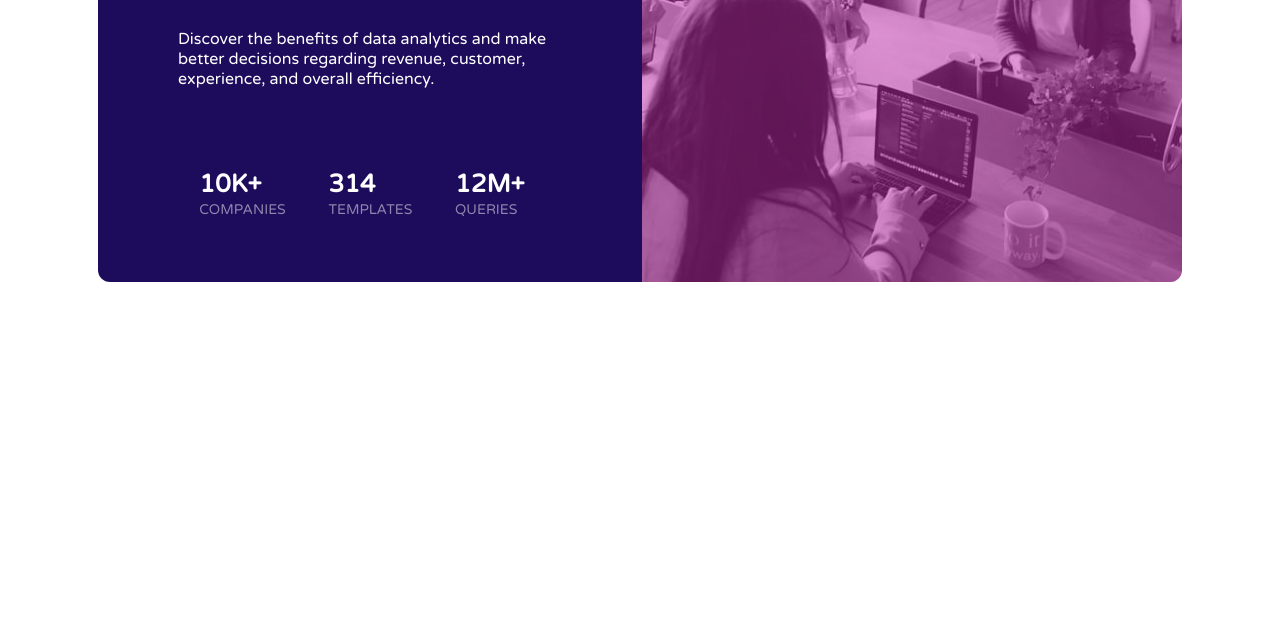
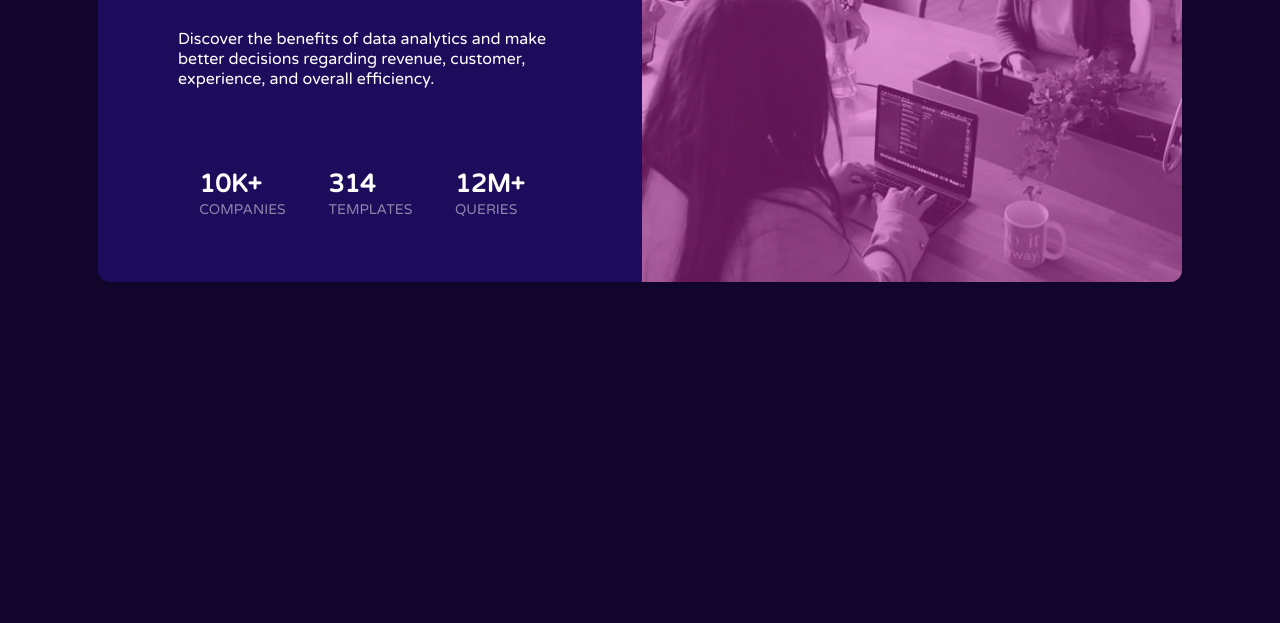
Before and after one commit to Elvandil45/FrontEndMentorChallenges, a plain HTML site: page Newbie/stats-preview-card-component/index.html in a window 1280 px wide. Shown: the part 177-800 px from the top of the page. Drawn offline with Linux system fonts and the light colour scheme.

Commit message:
new commit

```diff
--- a/Newbie/stats-preview-card-component/styles.css
+++ b/Newbie/stats-preview-card-component/styles.css
@@ -6,8 +6,10 @@
 */
 
 body{
+
   color:white;
   font-family: 'Varela Round', sans-serif;
+  background-color: #11052C;
 }
 h2{
   font-size: 35px;
@@ -15,7 +17,6 @@ h2{
 .wrapper{
   display: flex;
   justify-content: center;
-
 }
 .informations {
   display: flex;
```
